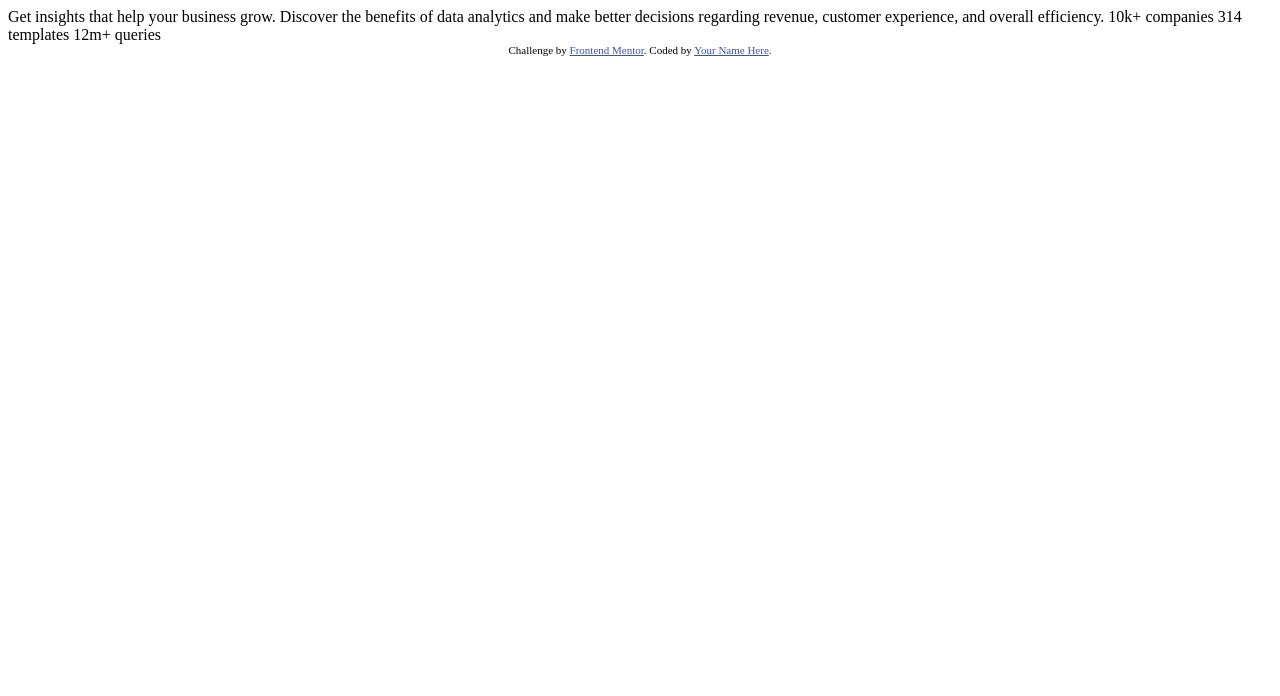
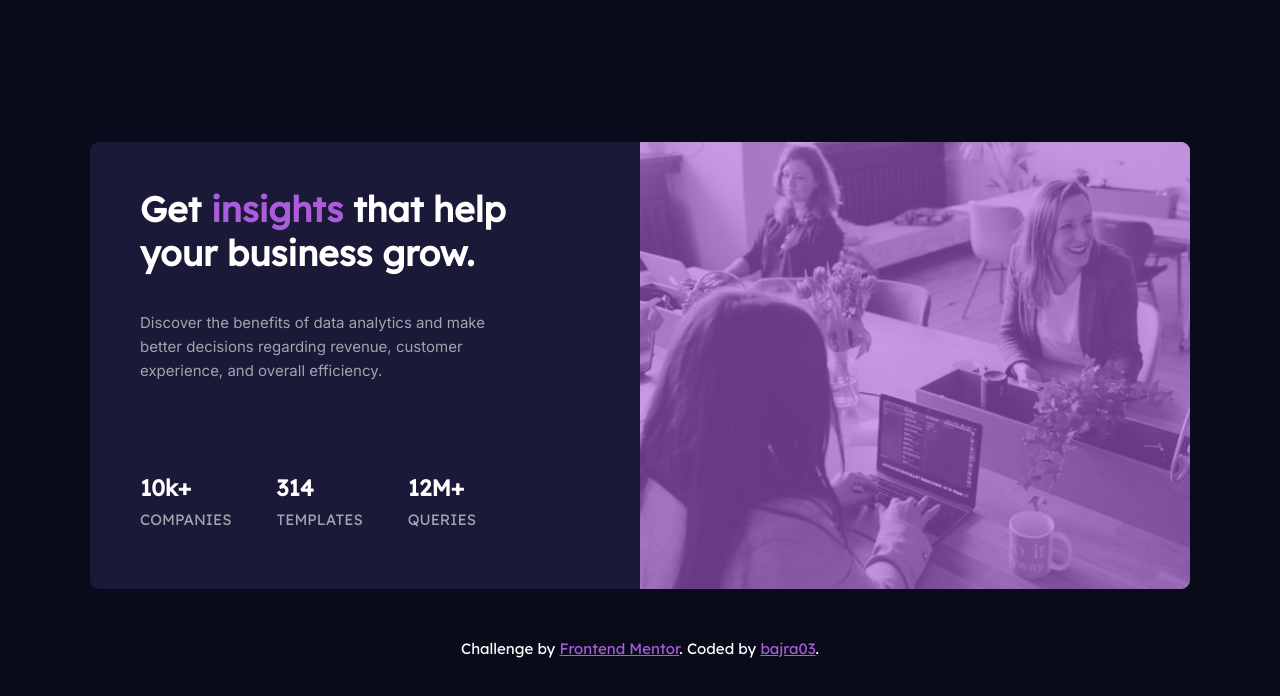
Before and after one commit to bajra03/frontendmentor-stats_preview_card, a plain HTML site: page index.html in a window 1280 px wide. Drawn offline with Linux system fonts and the light colour scheme.

Commit message:
update style

```diff
--- a/index.html
+++ b/index.html
@@ -9,25 +9,56 @@
   <title>Frontend Mentor | Stats preview card component</title>
 
   <!-- Feel free to remove these styles or customise in your own stylesheet 👍 -->
-  <style>
-    .attribution { font-size: 11px; text-align: center; }
-    .attribution a { color: hsl(228, 45%, 44%); }
-  </style>
+  <link rel="stylesheet" href="style.css">
 </head>
 <body>
+  <main class="dark-blue">
+    <div class="container">
+      <div class="card-container desaturated-blue">
+        <div class="card-left">
+          <div class="card-title">
+            <h1 class="white">Get <span class="text-highlight">insights</span> that help your business grow.</h1>
+          </div>
+          <div class="card-desc white-2">
+            <p>Discover the benefits of data analytics and make better decisions regarding revenue, customer
+              experience, and overall efficiency.</p>
+          </div>
+          <div class="card-status">
+            <div class="status-list">
+              <div class="list-number white">
+                <h2>10k+</h2>
+              </div>
+              <div class="list-name white-2">
+                <p>companies</p>
+              </div>
+            </div>
+            <div class="status-list">
+              <div class="list-number white">
+                <h2>314</h2>
+              </div>
+              <div class="list-name white-2">
+                <p>templates</p>
+              </div>
+            </div>
+            <div class="status-list">
+              <div class="list-number white">
+                <h2>12M+</h2>
+              </div>
+              <div class="list-name white-2">
+                <p>queries</p>
+              </div>
+            </div>
+          </div>
+        </div>
+        <div class="card-right">
 
-  Get insights that help your business grow.
-
-  Discover the benefits of data analytics and make better decisions regarding revenue, customer
-  experience, and overall efficiency.
-
-  10k+ companies
-  314 templates
-  12m+ queries
-
-  <div class="attribution">
-    Challenge by <a href="https://www.frontendmentor.io?ref=challenge" target="_blank">Frontend Mentor</a>.
-    Coded by <a href="#">Your Name Here</a>.
-  </div>
+        </div>
+      </div>
+      <div class="attribution text-center white">
+        Challenge by <a href="https://www.frontendmentor.io?ref=challenge" target="_blank" class="text-highlight">Frontend Mentor</a>.
+        Coded by <a href="https://github.com/bajra03" target="_blank" class="text-highlight">bajra03</a>.
+      </div>
+    </div>
+  </main>
 </body>
 </html>
--- /dev/null
+++ b/style.css
@@ -0,0 +1,144 @@
+@import url('https://fonts.googleapis.com/css2?family=Inter:wght@400;700&family=Lexend+Deca&display=swap');
+
+* {
+  padding: 0;
+  margin: 0;
+  box-sizing: border-box;
+}
+
+body {
+  font-family: 'Lexend Deca', sans-serif;
+  font-size: 15px;
+}
+
+h1,
+h2,
+h3,
+h4,
+h5,
+h6 {
+  font-family: 'Lexend Deca', sans-serif;
+}
+
+p {
+  font-family: 'Inter', sans-serif;
+}
+
+.text-center {
+  text-align: center;
+}
+
+/* Colors */
+.white {
+  color: hsl(0, 0%, 100%);
+}
+
+.white-1 {
+  color: hsla(0, 0%, 100%, 0.75);
+}
+
+.white-2 {
+  color: hsla(0, 0%, 100%, 0.6);
+}
+
+.dark-blue {
+  background-color: hsl(233, 47%, 7%);
+}
+
+.desaturated-blue {
+  background-color: hsl(244, 38%, 16%);
+}
+
+.soft-violet {
+  background-color: hsl(277, 64%, 61%);
+}
+
+.text-highlight {
+  color: hsl(277, 64%, 61%);
+}
+
+/* EOF Colors */
+
+main {
+  height: 100vh;
+  display: flex;
+  align-items: center;
+  justify-content: center;
+}
+
+.container {
+  width: 100%;
+}
+
+.card-container {
+  display: flex;
+  flex-direction: row;
+  width: 1100px;
+  margin: 0 auto;
+  border-radius: 9px;
+  overflow: hidden;
+}
+
+
+.card-left,
+.card-right {
+  width: 50%;
+}
+
+.card-left {
+  padding: 45px 120px 60px 50px;
+}
+
+.card-title h1 {
+  font-size: 2.2rem;
+  margin-bottom: 1em;
+}
+
+.card-desc {
+  margin-bottom: 90px;
+}
+
+.card-desc p {
+  line-height: 1.6;
+}
+
+.card-status {
+  display: flex;
+}
+
+.status-list {
+  margin-right: 45px;
+}
+
+.status-list:last-child {
+  margin: 0;
+}
+
+.list-number {
+  margin-bottom: 8px;
+}
+
+.list-name p {
+  text-transform: uppercase;
+  font-family: 'Lexend Deca', sans-serif !important;
+}
+
+.card-right {
+  background: url(./images/image-header-desktop.jpg);
+  background-position: center;
+  background-size: cover;
+  position: relative;
+}
+
+.card-right::before {
+  content: "";
+  position: absolute;
+  width: 100%;
+  height: 100%;
+  background: hsl(277, 64%, 61%);
+  opacity: .6;
+}
+
+.attribution {
+  margin-top: 50px;
+}
```
